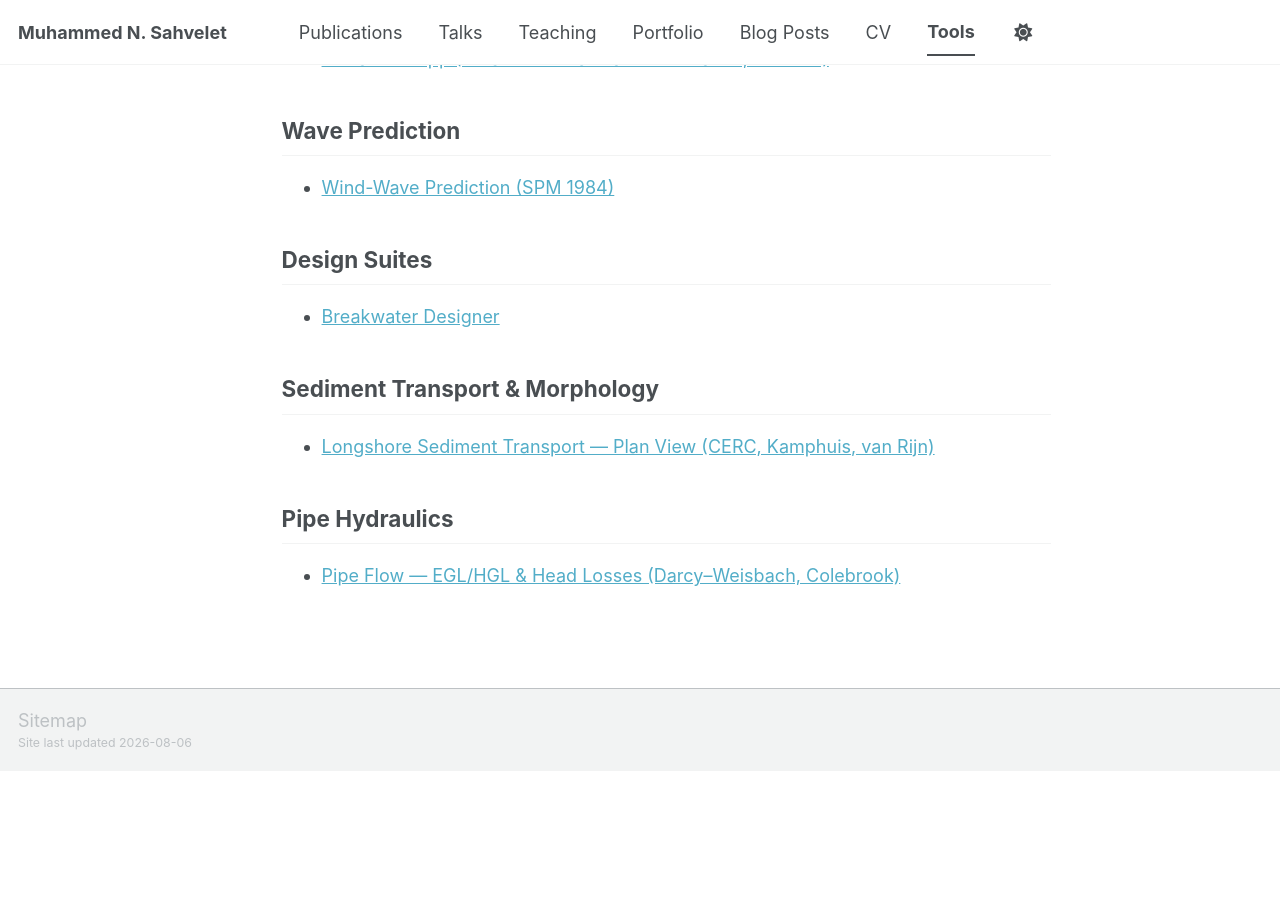
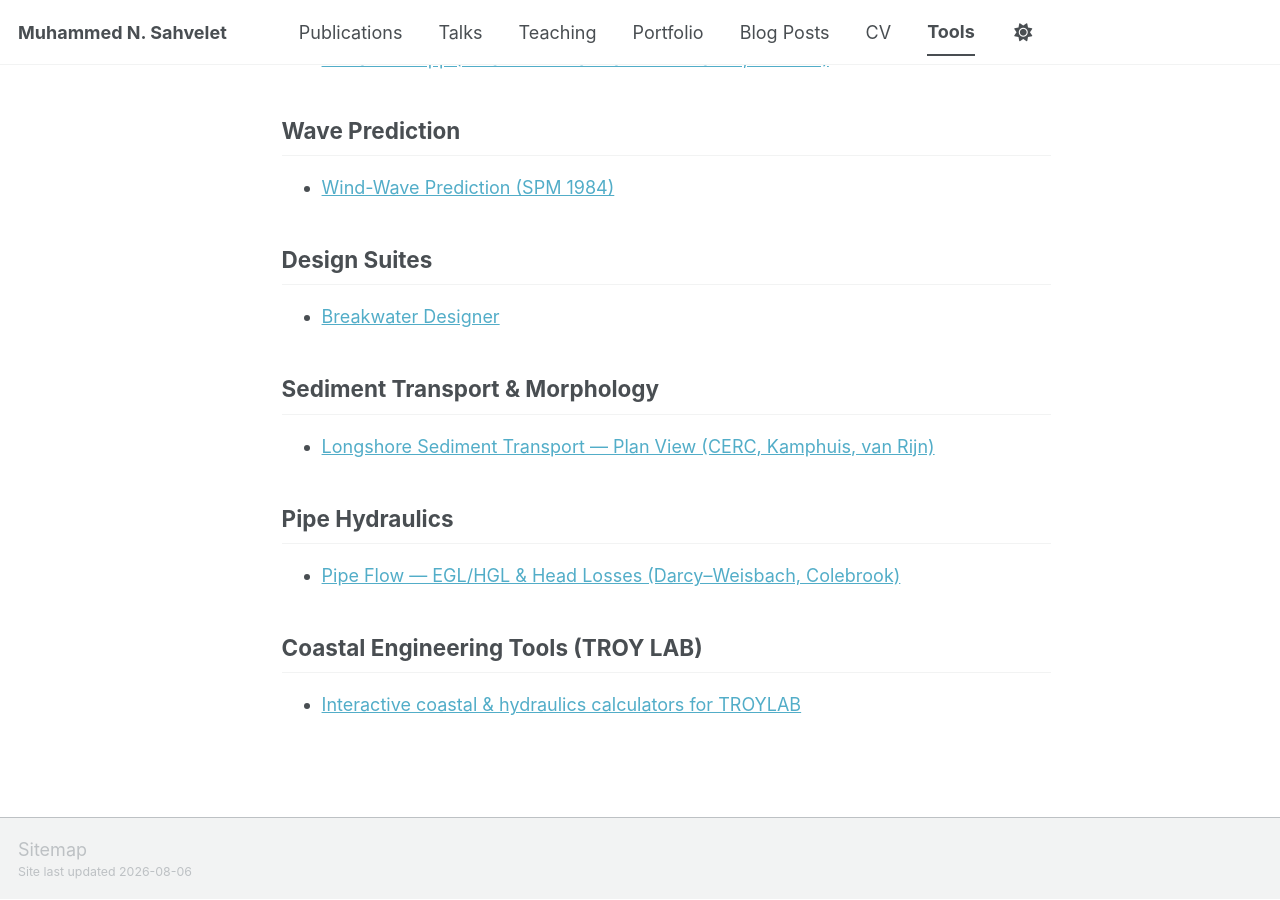
Before and after one commit to mnsahvelet/mnsahvelet.github.io, a Jekyll site: the page built from _pages/tools.md, in a window 1280 px wide and 900 px high, scrolled down 557 px. Built offline with Jekyll 4.4.1, drawn with Linux system fonts in a browser that asks for light colours; a script bundle is joined from its source files by our own code; library files that are not in the unit come from our copies; before the commit the page ends 1328 px from its top, so only the background shows below that.

Commit message:
Add coastal engineering tools section to tools page

```diff
--- a/_pages/tools.md
+++ b/_pages/tools.md
@@ -30,3 +30,6 @@ This page collects the web calculators and small utilities developed for Troy La
 
 ## Pipe Hydraulics
 - [Pipe Flow — EGL/HGL & Head Losses (Darcy–Weisbach, Colebrook)](/pipe-flow/)
+
+## Coastal Engineering Tools (TROY LAB)
+- [Interactive coastal & hydraulics calculators for TROYLAB](https://mnsahvelet.github.io/coastal-tools/)
```
